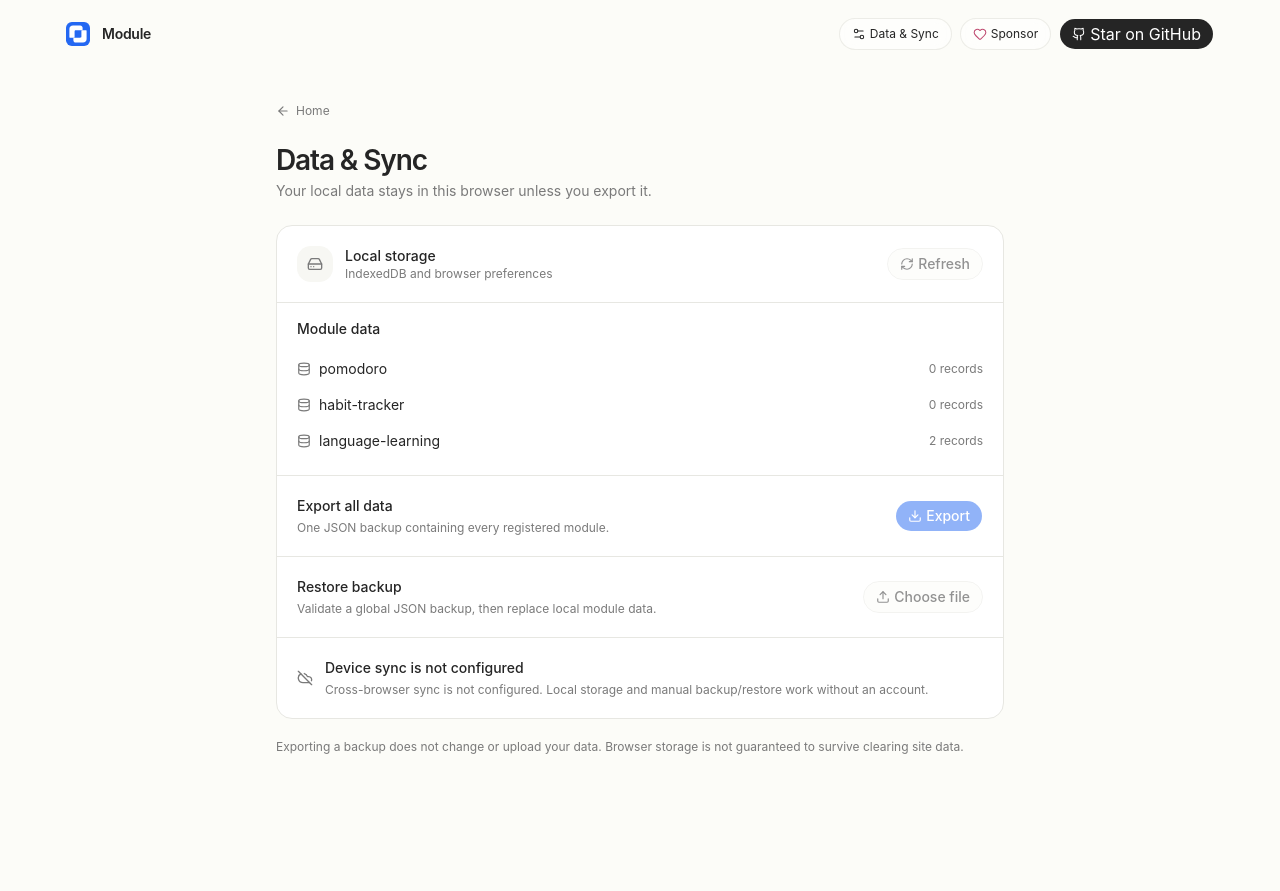
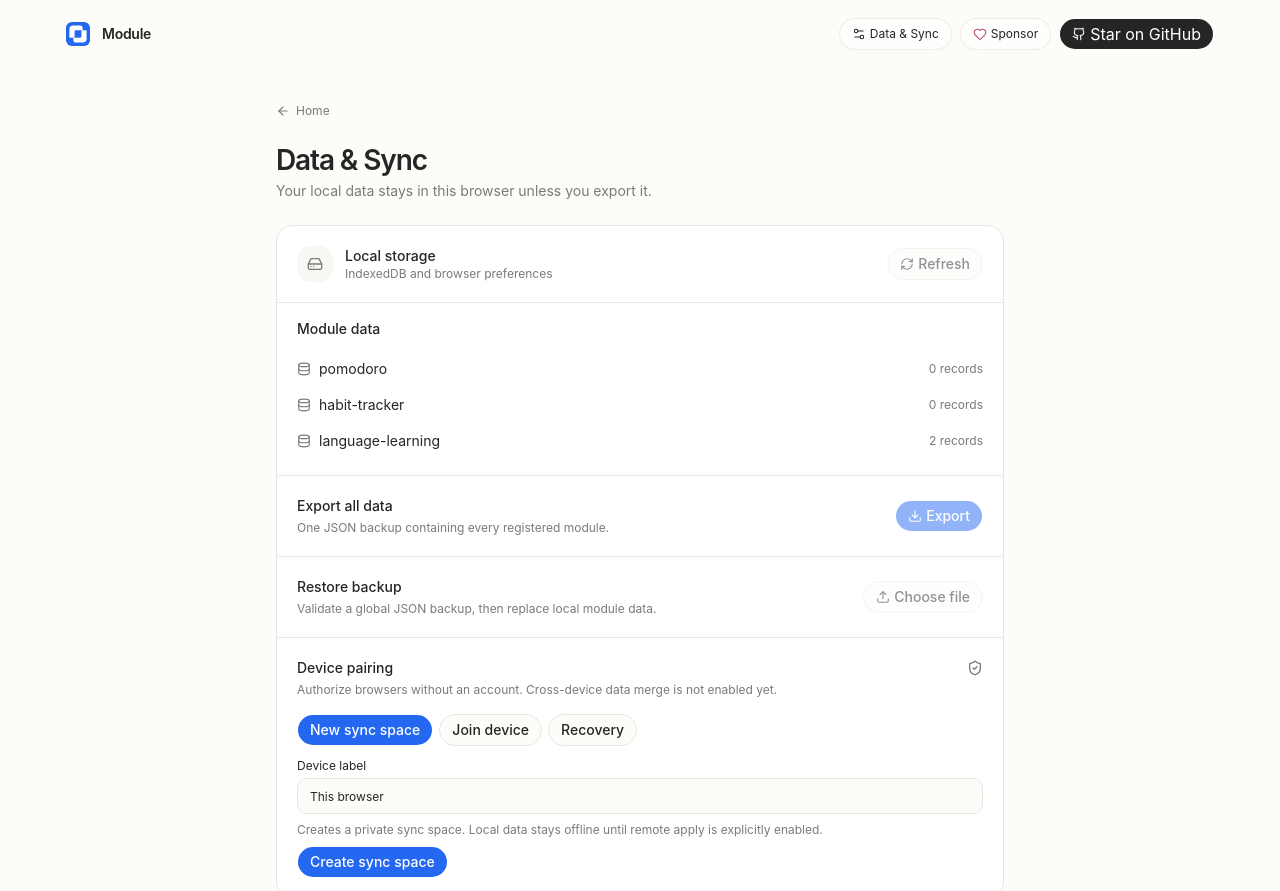
Before and after one commit to howlil/modu-app, a SvelteKit app: page /settings/data in a window 1280 px wide. Before the commit the page ends 800 px from the top, so only its background shows below. Built offline with nearby package versions, Linux system fonts and the light colour scheme.

Commit message:
feat(pairing): integrate secure device setup into global Data & Sync settings

```diff
--- a/src/routes/settings/data/+page.svelte
+++ b/src/routes/settings/data/+page.svelte
@@ -1,11 +1,12 @@
 <script lang="ts">
   import { onMount } from "svelte";
-  import { Download, Upload, Database, RefreshCw, HardDrive, CloudOff, ArrowLeft } from "lucide-svelte";
+  import { Download, Upload, Database, RefreshCw, HardDrive, ArrowLeft } from "lucide-svelte";
   import { Button } from "#lib/components/ui/button/index.js";
   import { globalDataPorts } from "#lib/platform/data/registry.ts";
   import { createGlobalBackup, encodeGlobalBackup, inspectGlobalData } from "#lib/platform/data/backup.ts";
   import type { DataInspection } from "#lib/platform/data/contracts.ts";
   import { prepareGlobalRestore, commitGlobalRestore, type PreparedGlobalRestore } from "#lib/platform/data/restore.ts";
+  import DevicePairingSettings from "#lib/components/settings/DevicePairingSettings.svelte";
 
   let summaries = $state<DataInspection[]>([]);
   let busy = $state(false);
@@ -172,13 +173,7 @@
         </div>
       {/if}
     </section>
-    <section class="flex items-center gap-3 border-t border-border p-5">
-      <CloudOff class="size-4 shrink-0 text-muted-foreground" />
-      <div>
-        <h2 class="text-ui font-medium">Device sync is not configured</h2>
-        <p class="mt-1 text-meta text-muted-foreground">Cross-browser sync is not configured. Local storage and manual backup/restore work without an account.</p>
-      </div>
-    </section>
+    <DevicePairingSettings />
   </div>
   {#if error}
     <p role="alert" class="mt-4 rounded-xl border border-destructive/30 px-4 py-3 text-ui text-destructive">{error}</p>
```
